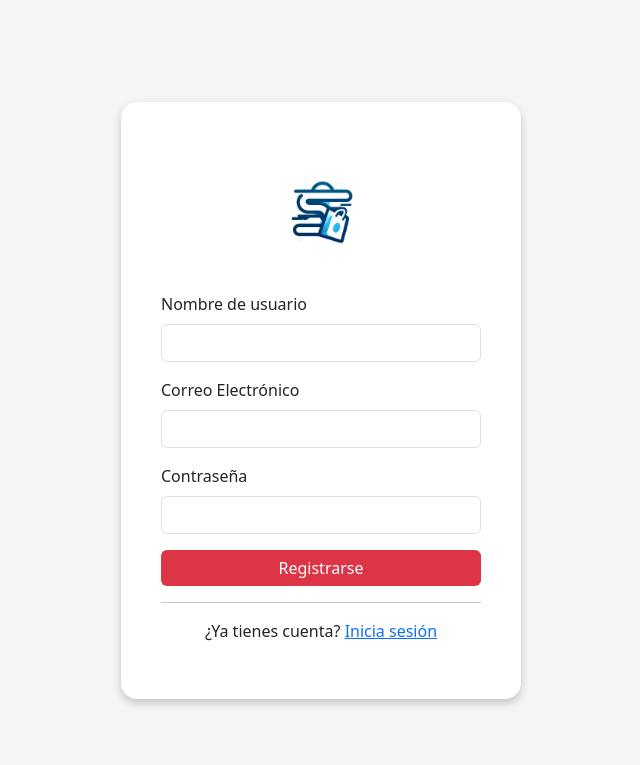
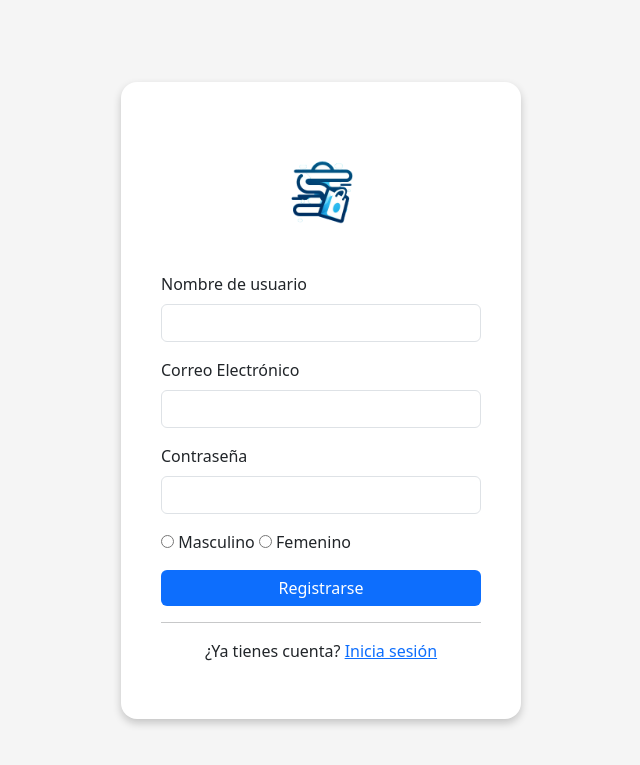
Before and after one commit to IvanBermejoHidalgo/SintesiDAW, a PHP site: page /signup in a window 1280 px wide. Shown: the top 765 px of the page, without its empty margins (319-959 px from the left). Run offline with PHP 8.4, Linux system fonts and the light colour scheme.

Commit message:
BBDD modificada, registrar con genero

```diff
--- a/public/index.php
+++ b/public/index.php
@@ -84,7 +84,8 @@ switch ($path[1]) {
             $username = $_POST['username'];
             $email = $_POST['email'];
             $password = $_POST['password'];
-            $result = SessionController::userSignUp($username, $email, $password);
+            $gender = $_POST['gender'];
+            $result = SessionController::userSignUp($username, $email, $password, $gender);
             if ($result === "Usuario registrado exitosamente") {
                 header("Location: /");
                 exit();
--- a/public/views/login.php
+++ b/public/views/login.php
@@ -22,12 +22,12 @@
         box-shadow: 0 4px 8px rgba(0, 0, 0, 0.2);
       }
       .btn-primary {
-        background: #dc3545; /* Color rojo de Bootstrap */
+        background: #0d6efd; /* Cambiado a azul Bootstrap */
         border: none;
         transition: background 0.3s ease;
       }
       .btn-primary:hover {
-        background: #c82333; /* Color rojo más oscuro al hacer hover */
+        background: #0b5ed7; /* Azul más oscuro al hacer hover */
       }
       .logo-f1 {
         display: block;
--- a/public/views/signup.php
+++ b/public/views/signup.php
@@ -7,6 +7,7 @@
 
     <!-- Bootstrap CSS -->
     <link href="assets/twbs/bootstrap/dist/css/bootstrap.min.css" rel="stylesheet">
+
 
     <style>
       body {
@@ -22,12 +23,12 @@
         box-shadow: 0 4px 8px rgba(0, 0, 0, 0.2);
       }
       .btn-primary {
-        background: #dc3545; /* Color rojo de Bootstrap */
+        background: #0d6efd; /* Cambiado a azul Bootstrap */
         border: none;
         transition: background 0.3s ease;
       }
       .btn-primary:hover {
-        background: #c82333; /* Color rojo más oscuro al hacer hover */
+        background: #0b5ed7; /* Azul más oscuro al hacer hover */
       }
       .logo-f1 {
         display: block;
@@ -55,6 +56,16 @@
             <label for="password" class="form-label">Contraseña</label>
             <input type="password" class="form-control" id="password" name="password" required>
           </div>
+          <div class="mb-3">
+            <div class="gender-options">
+              <div class="gender-option">
+                <input type="radio" id="male" name="gender" value="male" required>
+                <label for="male">Masculino</label>
+                <input type="radio" id="female" name="gender" value="female">
+                <label for="female">Femenino</label>
+              </div>
+            </div>
+          </div>
           <button type="submit" class="btn btn-primary w-100">Registrarse</button>
         </form>
 
--- a/src/controller/SessionController.php
+++ b/src/controller/SessionController.php
@@ -8,18 +8,19 @@ class SessionController {
         $this->connection = DatabaseController::connect();
     }
 
-    public static function userSignUp($username, $email, $password) {
+    public static function userSignUp($username, $email, $password, $gender) {
         if ((new self)->exist($username, $email)) {
             return "Username or email already exist"; // Retornar mensaje de error
         } else {
             try {
-                $sql = "INSERT INTO User (username, email, password, profile_image) VALUES (:username, :email, :password, :profile_image)";
+                $sql = "INSERT INTO User (username, email, password, profile_image, gender) VALUES (:username, :email, :password, :profile_image, :gender)";
                 $hashed_password = password_hash($password, PASSWORD_DEFAULT);
                 $statement = (new self)->connection->prepare($sql);
                 $statement->bindValue(':username', $username);
                 $statement->bindValue(':email', $email);
                 $statement->bindValue(':password', $hashed_password);
                 $statement->bindValue(':profile_image', '/images/default-profile.png'); // Valor por defecto
+                $statement->bindValue(':gender', $gender);
                 $statement->setFetchMode(PDO::FETCH_OBJ);
                 $statement->execute();
 
--- a/src/db/tablas.sql
+++ b/src/db/tablas.sql
@@ -7,6 +7,9 @@ CREATE TABLE User (
     created_at TIMESTAMP DEFAULT CURRENT_TIMESTAMP,
     updated_at TIMESTAMP DEFAULT CURRENT_TIMESTAMP ON UPDATE CURRENT_TIMESTAMP
 ) ENGINE=InnoDB DEFAULT CHARSET=utf8mb4 COLLATE=utf8mb4_unicode_ci;SS
+
+ALTER TABLE User
+ADD COLUMN gender VARCHAR(10) DEFAULT NULL;
 
 CREATE TABLE messages (
     id INT AUTO_INCREMENT PRIMARY KEY,
```
